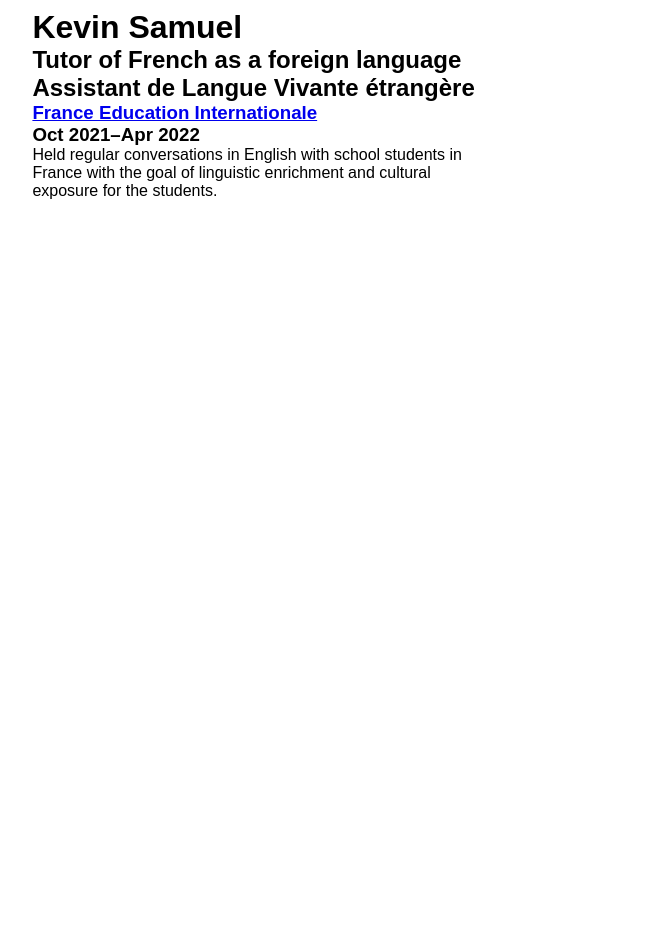
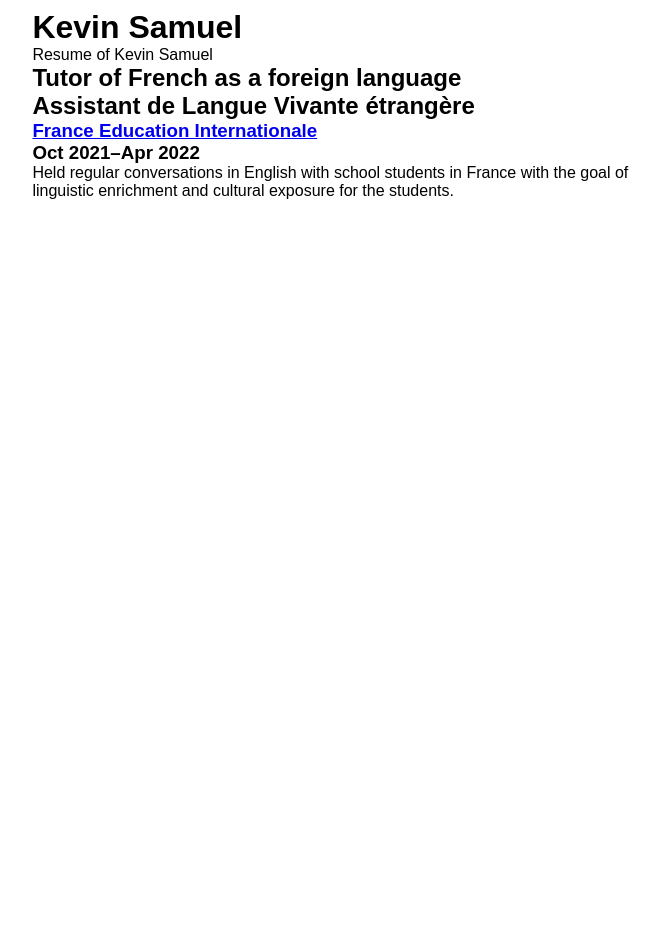
Before and after one commit to kevinnls/resume, a Jekyll site: the page built from index.md, in a window 1280 px wide. Shown: the whole page, without its empty margins (294-952 px from the left). Built offline with Jekyll 4.4.1, drawn with Linux system fonts in a browser that asks for light colours; after the commit the page ends 900 px from its top, so only the background shows below that.

Commit message:
start doing more in index

```diff
--- a/index.md
+++ b/index.md
@@ -2,17 +2,7 @@
 layout: base
 ---
 
-{::options parse_block_html="true" /}
+<h1>{{site.title}}</h1>
+<p>{{site.description}}<p>
 
-<header>
-# Kevin Samuel
-{: id="" }
-
-</header>
-
-<main>
 {%-include work_experience.html -%}
-</main>
-
-<footer>
-</footer>
```
